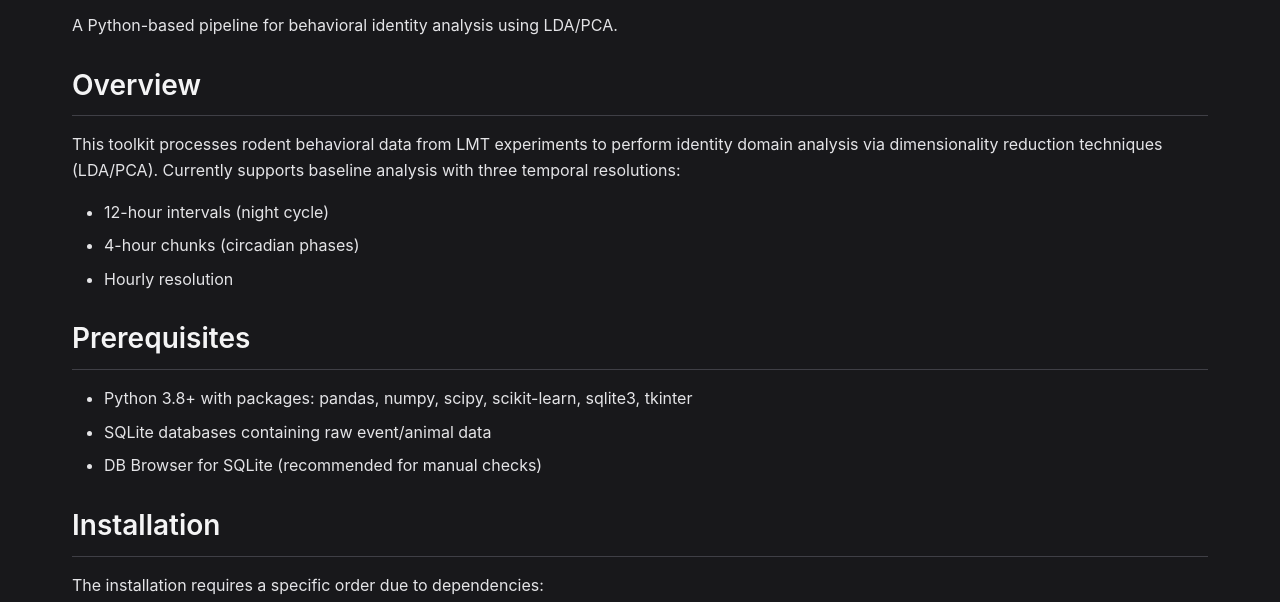
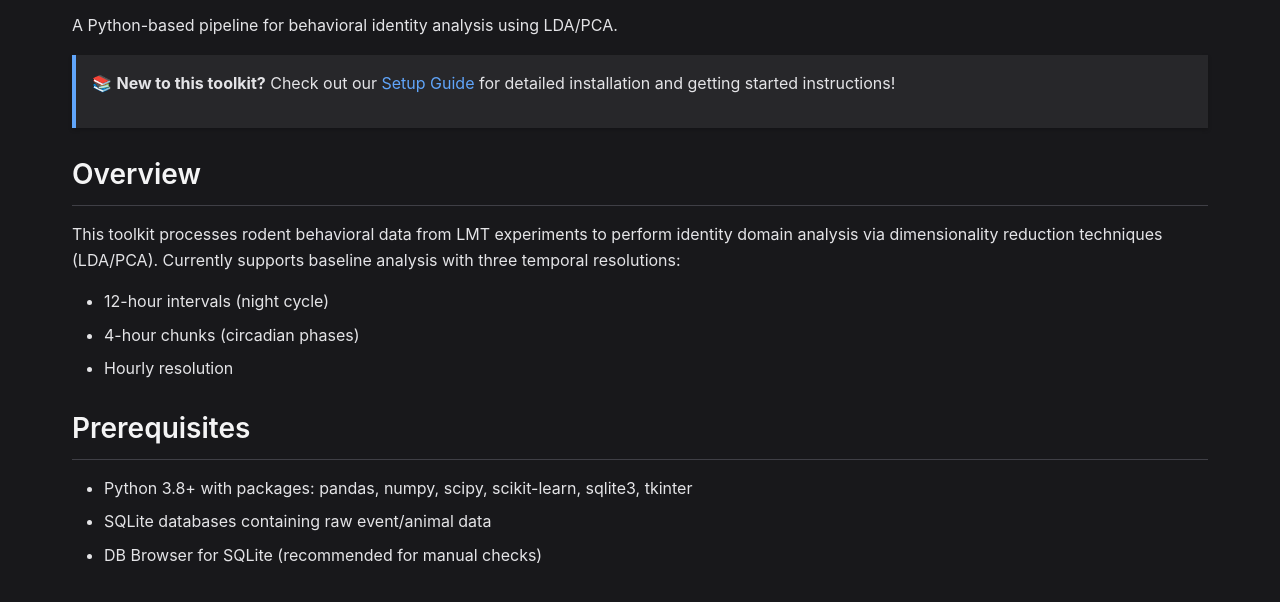
Before and after one commit to Stivy-01/LMT-dim-reduction-analysis, a plain HTML site: page docs/README.html in a window 1280 px wide. Shown: the part 125-727 px from the top of the page. Drawn offline with Linux system fonts and the light colour scheme.

Commit message:
Add comprehensive setup guide and update documentation references

```diff
--- a/docs/README.html
+++ b/docs/README.html
@@ -200,6 +200,10 @@
 <body>
     <h1>LMT Dimensionality Reduction Analysis Toolkit</h1>
     <p>A Python-based pipeline for behavioral identity analysis using LDA/PCA.</p>
+
+    <div class="note">
+        <p>📚 <strong>New to this toolkit?</strong> Check out our <a href="../SETUP_GUIDE.md">Setup Guide</a> for detailed installation and getting started instructions!</p>
+    </div>
 
     <h2>Overview</h2>
     <p>This toolkit processes rodent behavioral data from LMT experiments to perform identity domain analysis via dimensionality reduction techniques (LDA/PCA). Currently supports baseline analysis with three temporal resolutions:</p>
```
Also changed, not shown: 2 other files.
